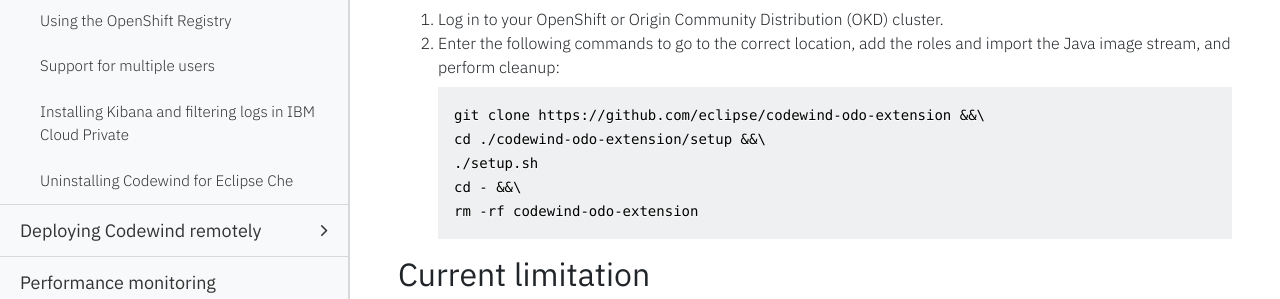
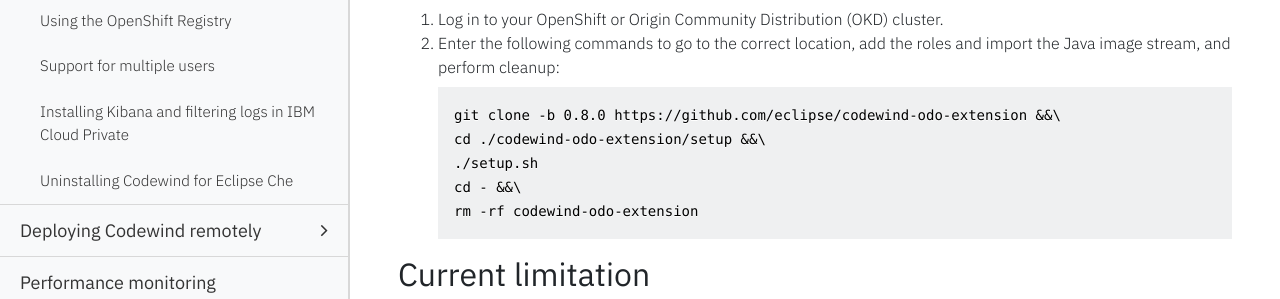
Before and after one commit to eclipse-archived/codewind-docs, a Jekyll site: the page built from docs/_documentations/mdt-che-odo-support.md, in a window 1280 px wide and 900 px high, scrolled down 560 px. Shown: the part 262-561 px from the top of the window. Built offline with Jekyll 4.4.1, drawn with Linux system fonts in a browser that asks for light colours; nearby versions of some CDN libraries; comment, search, counter and statistics services are not loaded.

Commit message:
Update che/kube docs for 0.8.0
Signed-off-by: John Collier <John.J.Collier@ibm.com>

````diff
--- a/docs/_documentations/mdt-che-odo-support.md
+++ b/docs/_documentations/mdt-che-odo-support.md
@@ -34,7 +34,7 @@ In order to create or import Java compoent, you need to import Java image stream
 1. Log in to your OpenShift or Origin Community Distribution (OKD) cluster.
 2. Enter the following commands to go to the correct location, add the roles and import the Java image stream, and perform cleanup:
 ```
-git clone https://github.com/eclipse/codewind-odo-extension &&\
+git clone -b 0.8.0 https://github.com/eclipse/codewind-odo-extension &&\
    cd ./codewind-odo-extension/setup &&\
    ./setup.sh
    cd - &&\
````
Also changed, not shown: docs/_documentations/mdt-che-installinfo.md (+4 -4 lines).
